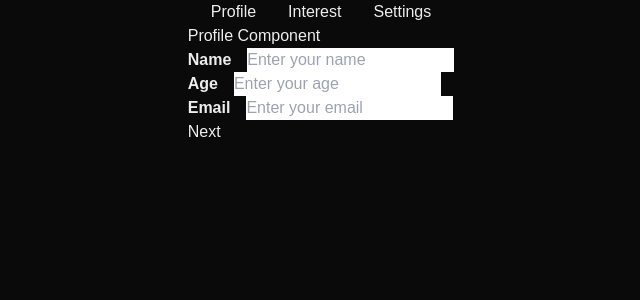
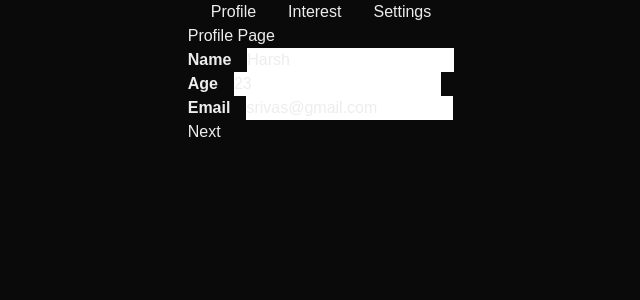
Before and after one commit to quantmharsh/Nextjs-Multi-Tab-Form, a Next.js app: page / in a window 1280 px wide. Shown: the top 300 px of the page, without its empty margins (319-959 px from the left). Built offline with nearby package versions, Linux system fonts and the light colour scheme.

Commit message:
(feat):added states to manage data , profile page completed

```diff
--- a/app/page.tsx
+++ b/app/page.tsx
@@ -7,36 +7,48 @@ import React from "react";
 import { useState } from "react";
 
 export default function Home() {
+
+  // Note: In tabs array instead of storing component directly <Profile/> store its  references {component:Profile}
   const tabs = [
     {
       name: "Profile",
-      component: <Profile />,
+      component: Profile,
     },
     {
       name: "Interest",
-      component: <Interest />,
+      component:Interest,
     },
     {
       name: "Settings",
-      component: <Settings />,
+      component:Settings,
     },
   ];
-  const [activeComponent, setActiveComponent] = useState<any>(<Profile />);
+  const [activeTab, setActiveTab] = useState<any>(0);
+  const [data , setData]=useState({
+    name:"Harsh",
+    age:23,
+    email:"srivas@gmail.com",
+    interest:["coding" ,"dancing","gaming"],
+    settings:"dark"
+
+  })
+  // it makes easier to pass Props to children
+  const ActiveTabComponent = tabs[activeTab].component
   return (
     <div>
-      <div className="flex flex-row items-center justify-center   ">
+      <div className="flex flex-row items-center justify-center  ">
         {tabs.map((t, index) => (
           <div
             key={index}
-            className="px-4"
-            onClick={() => setActiveComponent(t.component)}
+            className="px-4 cursor-pointer "
+            onClick={() => setActiveTab(index)}
           >
             {t.name}
           </div>
         ))}
       </div>
       <div className=" flex items-center justify-center ">
-        {activeComponent}
+        <ActiveTabComponent data={data} setData={setData} setActiveTab={setActiveTab} />
       </div>
     </div>
   );
--- a/components/Profile.tsx
+++ b/components/Profile.tsx
@@ -1,23 +1,40 @@
 import Form from "next/form";
-const handleClick = () => {
+import { redirect } from "next/navigation";
+
+
+const Profile = ( {data , setData , setActiveTab }:{
+  data:any,
+  setData:any,
+  setActiveTab:any
+
+}) => {
+  const {name , age , email}=data;
+
+  const handleChange=( name:any ,value:any)=>{
+   setData((prevState:any)=>({
+    ...prevState , [name]:value
+   }))
+
+}
+   const handleClick = () => {
   console.log("Button Clicked");
+  setActiveTab(1);
 };
-const Profile = () => {
   return (
     <div>
-      Profile Component
+      Profile Page
       <Form action={() => handleClick()}>
         <div className="flex flex-row  ">
           <div className="font-semibold pr-4 "> Name </div>
-          <input name="Name" placeholder="Enter your name" />
+          <input name="Name" placeholder="Enter your name" value={data.name} type="string"  onChange={(e)=>handleChange( "name",e.target.value)}/>
         </div>
         <div className="flex flex-row  ">
           <div className="font-semibold pr-4 "> Age </div>
-          <input name="Name" placeholder="Enter your age" />
+          <input name="Age" placeholder="Enter your age" value={data.age} type="number" onChange={(e)=>handleChange( "age",e.target.value)} />
         </div>
         <div className="flex flex-row  ">
           <div className="font-semibold pr-4 "> Email </div>
-          <input name="Name" placeholder="Enter your email " />
+          <input name="Email" placeholder="Enter your email "  type="email" value={data.email} onChange={(e)=>handleChange( "email",e.target.value)}/>
         </div>
         <button>Next</button>
       </Form>
```
Also changed, not shown: components/Settings.tsx (+6 -1 lines), 1 other file (tests, documents, lock files or other folders).
